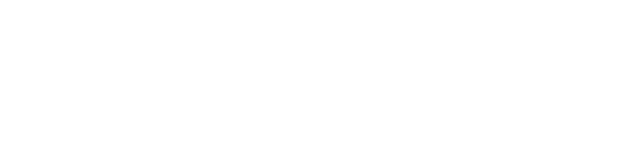
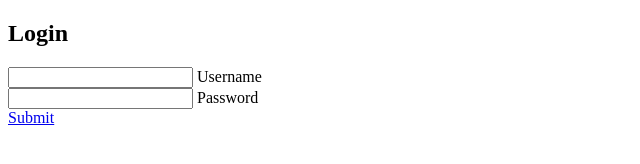
Before and after one commit to Jacqueline-dev/login-form, a plain HTML site: page index.html in a window 1280 px wide. Shown: the whole page, without its empty margins (0-640 px from the left). Drawn offline with Linux system fonts and the light colour scheme.

Commit message:
criação estrutura HTML

```diff
--- a/index.html
+++ b/index.html
@@ -9,6 +9,24 @@
 </head>
 <body>
   <main>
+    <div class="login-box">
+      <h2>Login</h2>
+      <form>
+        <div class="user-box">
+          <input type="text" name="" required="">
+          <label>Username</label>
+        </div>
+
+        <div class="user-box">
+          <input type="password" name="" required="">
+          <label>Password</label>
+        </div>
+        <a href="#">
+          <span></span>
+          Submit
+        </a>
+      </form>
+    </div>
 
 
   </main>
```
